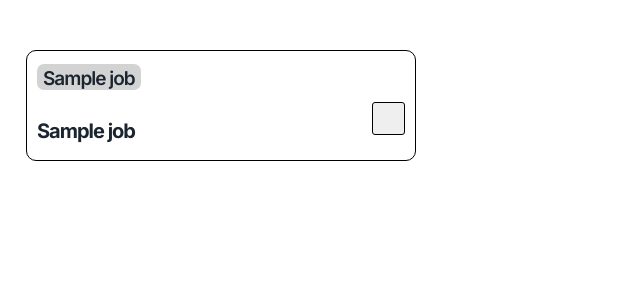
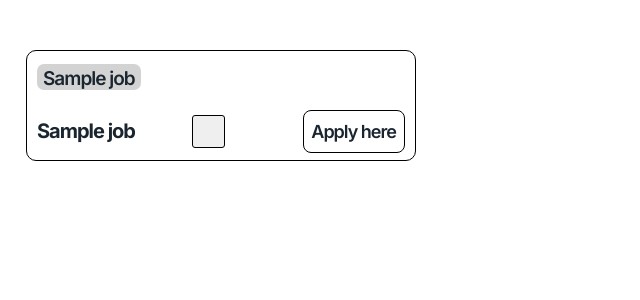
Before and after one commit to Firas12123/Degree-Apprenticeship-Finder, a Flask app: template templates/DegreeApprenticeship.html in a window 1280 px wide. Shown: the part 62-362 px from the top of the page, without its empty margins (0-640 px from the left). Run offline with Flask 3, Linux system fonts and the light colour scheme; the template is opened without the code that fills it: most values are stand-ins (such as "Sample title", 1, 10 or a date in 2020).

Commit message:
apply link

```diff
--- a/static/main.js
+++ b/static/main.js
@@ -5,12 +5,15 @@ const tick_display = document.querySelectorAll(".tick");
 const job_box = document.querySelectorAll(".jobs-display")
 let applied_for = document.getElementById("applied-counter");
 let amount = Number(localStorage.getItem("counter"));
+const apply_button = document.querySelectorAll(".apply-button")
 let total_applied = 0
 
 job_box.forEach((box, index) => {
     if (Number(job_box[index].dataset.applied) === 1) {
         tick_display[index].classList.add("active")
         total_applied++
+        apply_button[index].textContent = "Applied"
+        apply_button[index].classList.add("active")
     }
 })
 
@@ -40,11 +43,16 @@ function appliedFor(index) {
         applied = 1
         total_applied++;
         amount++
+        apply_button[index].classList.add("active")
+        apply_button[index].textContent = "Applied"
+
     } else if (applied === 1) {
         tick_display[index].classList.remove("active")
         applied = 0
         total_applied--
         amount--
+        apply_button[index].classList.remove("active")
+        apply_button[index].textContent = "Apply here"
     }
     job_box[index].dataset.applied = String(applied)
 
--- a/static/style.css
+++ b/static/style.css
@@ -35,7 +35,9 @@ body{
 }
 
 #name-div{
-
+    display: flex;
+    justify-content: space-between;
+    align-items: center;
 }
 
 #company{
@@ -91,8 +93,27 @@ body{
     visibility: visible;
 }
 
+.apply-button{
+    top: 50%;
+    width: 90px;
+    text-align: center;
+    margin-left: 20px;
+    text-decoration: none;
+    overflow: hidden;
+    font-size: 18px;
+    border: black solid 1px;
+    border-radius: 8px;
+    padding: 10px 5px;
+    height: fit-content;
+}
+
+.apply-button.active {
+    background: lightgrey;
+
+}
+
 #job-name{
-    max-width: 90%;
+    max-width: 65%;
     font-size: 20px;
     font-weight: 700;
 }
--- a/templates/DegreeApprenticeship.html
+++ b/templates/DegreeApprenticeship.html
@@ -40,6 +40,7 @@
                     <polyline points="20 6 9 17 4 12"></polyline>
                 </svg>
             </button>
+            <a class="main-font apply-button" href="{{ jobs[2] }}" target="_blank">Apply here</a>
         </div>
     </div>
     {% endfor %}
```
